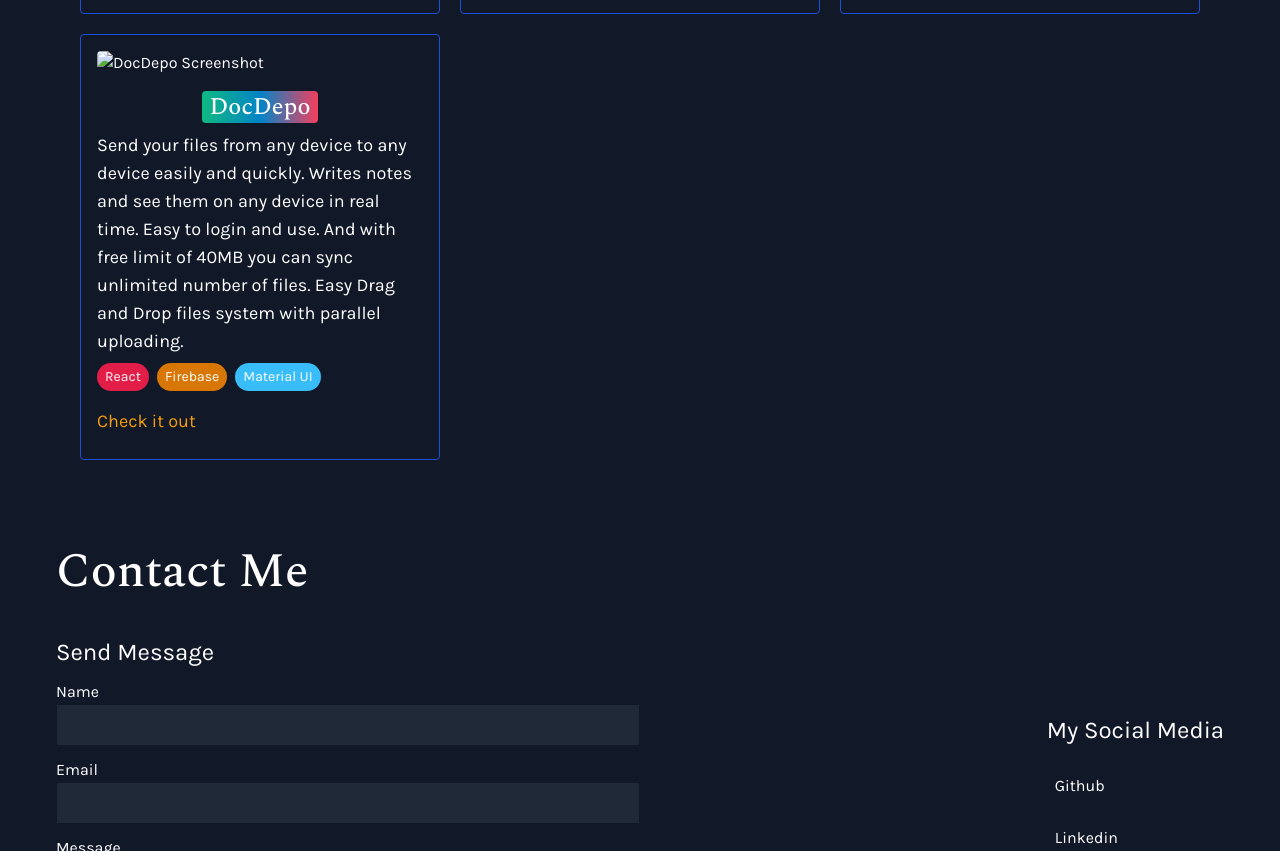
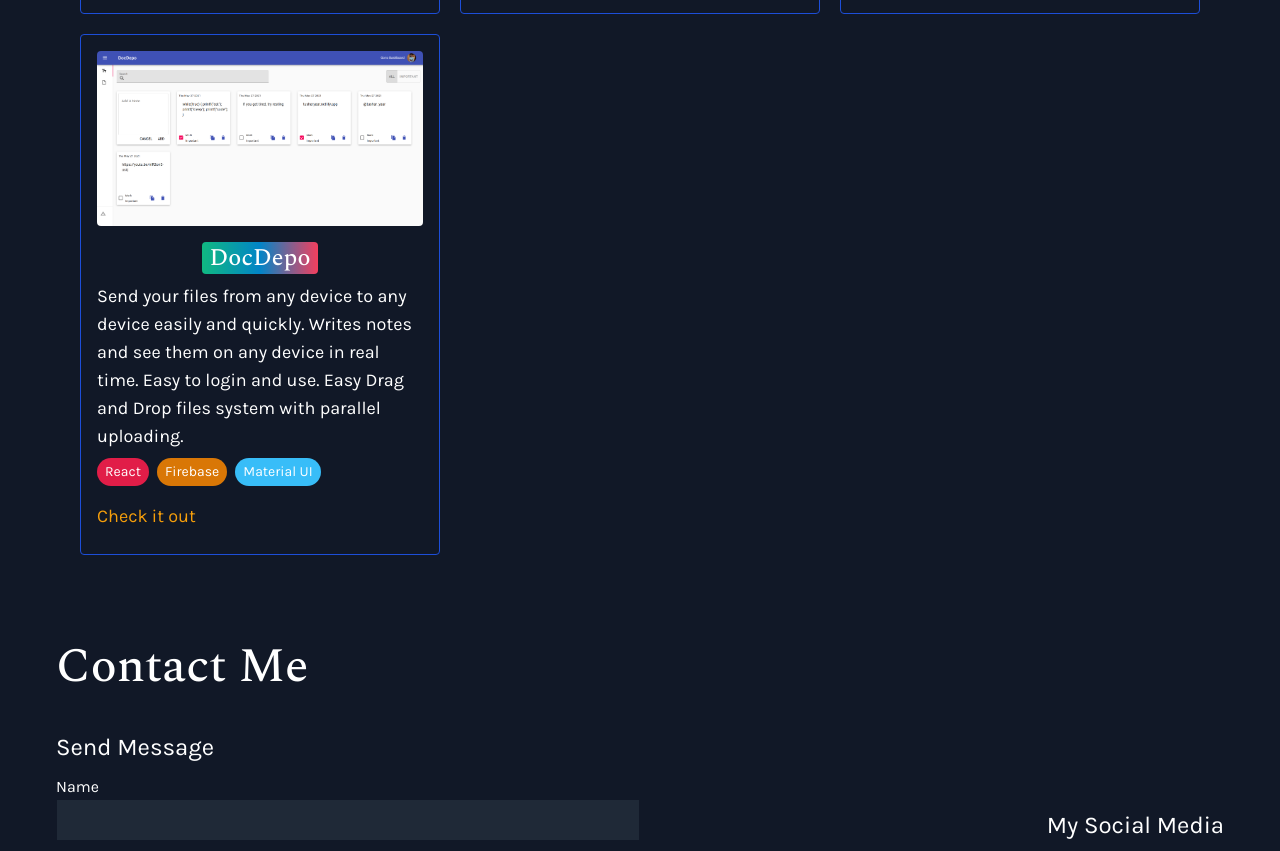
Before and after one commit to TusharYaar/Portfolio, a website: page public/index.html in a window 1280 px wide. Shown: the part 1899-2750 px from the top of the page. Drawn offline with nearby package versions, Linux system fonts and the light colour scheme.

Commit message:
docdepo description update

```diff
--- a/public/index.html
+++ b/public/index.html
@@ -296,6 +296,7 @@
         <img
           alt="DocDepo Screenshot"
           class="h-auto w-full mb-4 rounded"
+          src="./images/docdepo.png"
         />
         <div class="flex flex-col items-start w-full">
           <h3
@@ -311,7 +312,7 @@
           <p
             class="text-lg h-0 md:h-auto overflow-hidden lg:inline-block details my-1 md:my-2"
           >
-            Send your files from any device to any device easily and quickly. Writes notes and see them on any device in real time. Easy to login and use. And with free limit of 40MB you can sync unlimited number of files. Easy Drag and Drop files system with parallel uploading.
+            Send your files from any device to any device easily and quickly. Writes notes and see them on any device in real time. Easy to login and use. Easy Drag and Drop files system with parallel uploading.
             <span class="flex flex-row justify-start mt-2">
             <span class="rounded-full py-1 px-2 text-sm bg-rose-600">React</span>
             <span class="rounded-full py-1 px-2 text-sm bg-yellow-600 mx-2">Firebase</span>
```
Also changed, not shown: public/images/docdepo.png (added).
